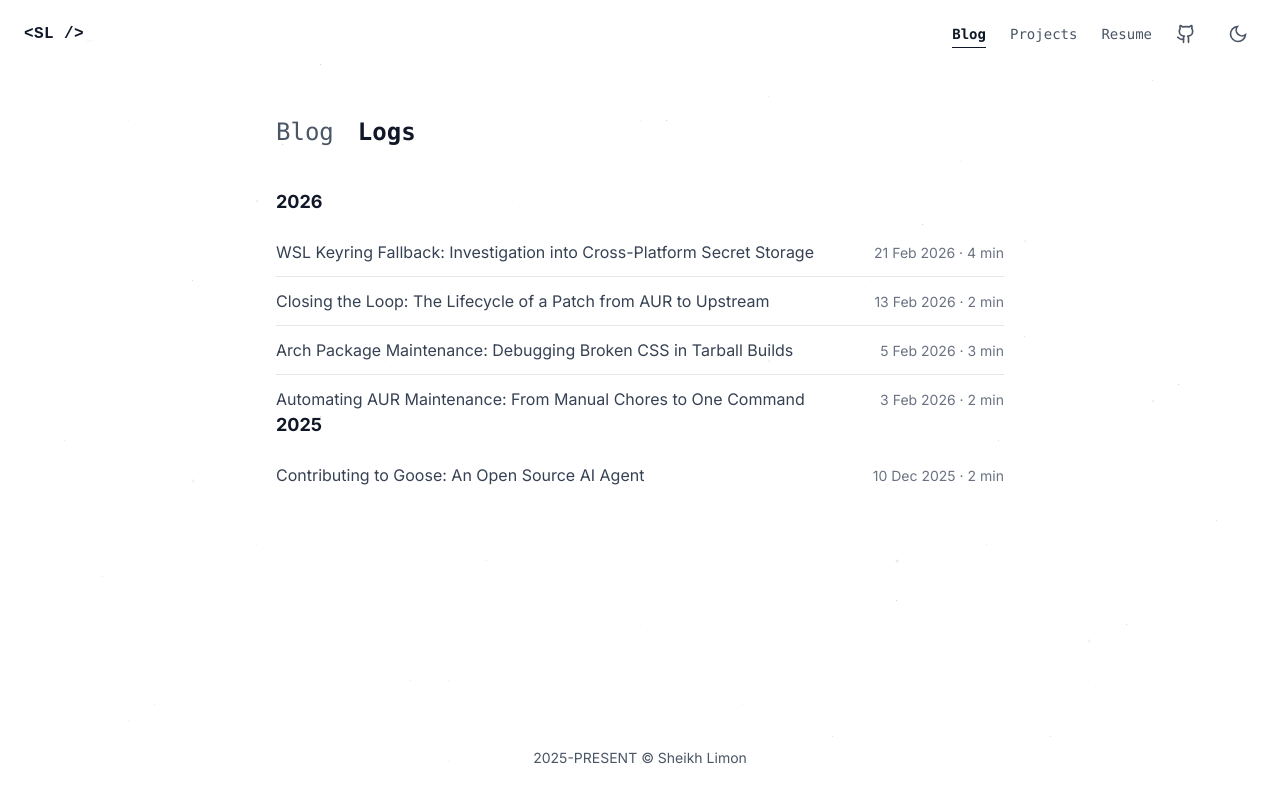
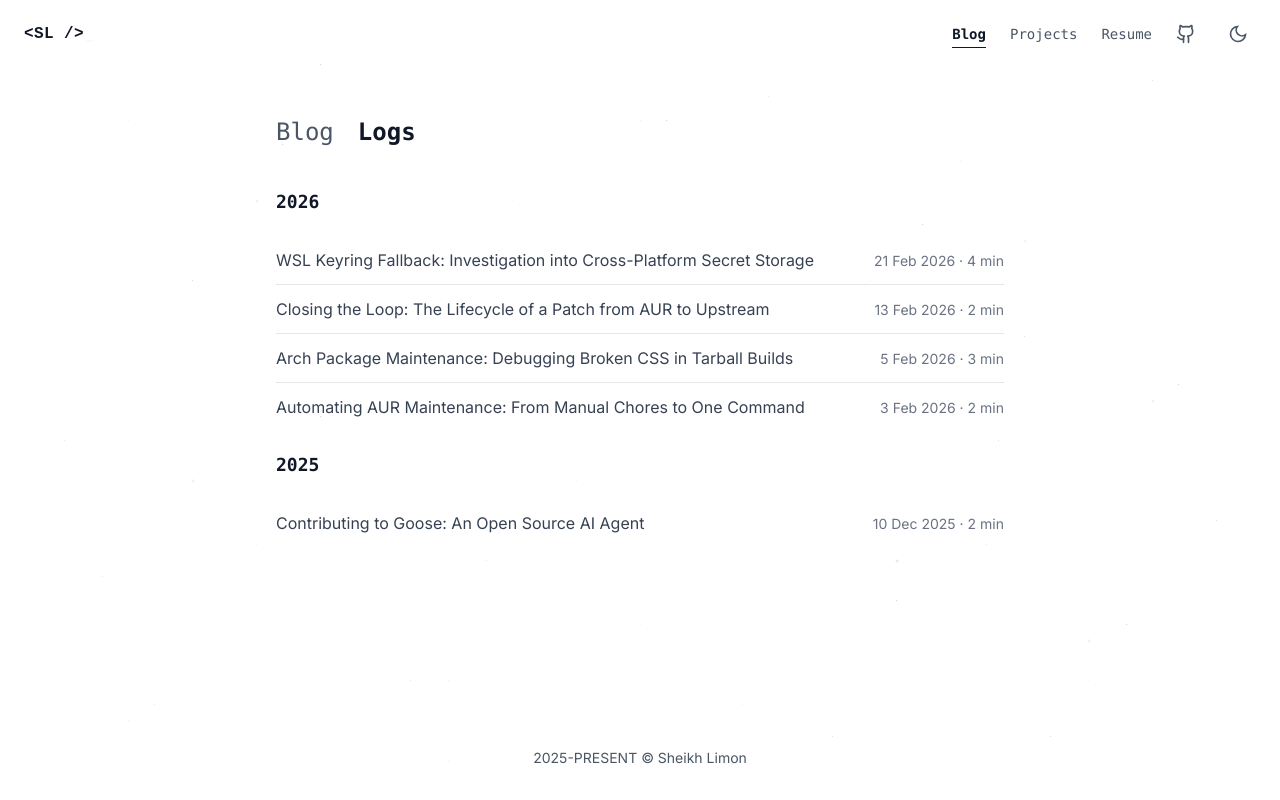
Before and after one commit to sheikhlimon/limon-portfolio, a Next.js app: page /posts in a window 1280 px wide. Both pictures are taken after a click on the button "Logs". Built offline with nearby package versions, Linux system fonts and the light colour scheme.

Commit message:
fix: add spacing between year headings on blog page

```diff
--- a/app/posts/blog-client.tsx
+++ b/app/posts/blog-client.tsx
@@ -65,7 +65,7 @@ export default function BlogClient({ posts }: BlogClientProps) {
             .sort(([a], [b]) => b.localeCompare(a))
             .map(([year, yearPosts]) => (
               <div key={year} className="w-full space-y-10">
-                <h2 className="text-lg font-bold text-gray-900 dark:text-white mb-6">
+                <h2 className="text-lg font-mono font-bold text-gray-900 dark:text-white mb-8 mt-8">
                   {year}
                 </h2>
                 <div className="space-y-3">
```
